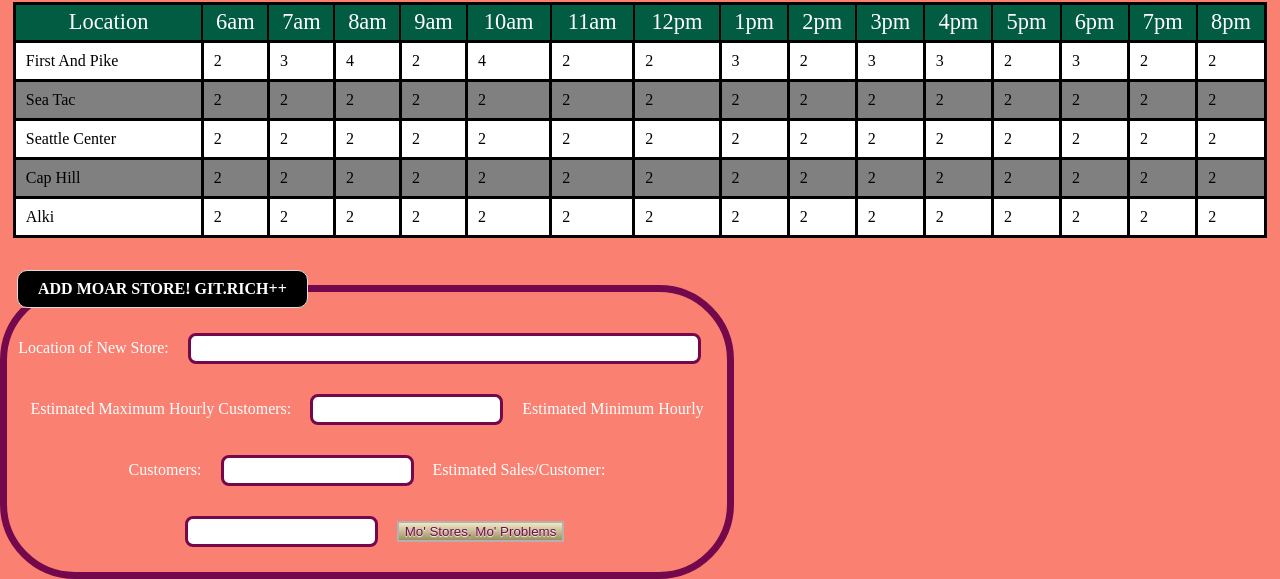
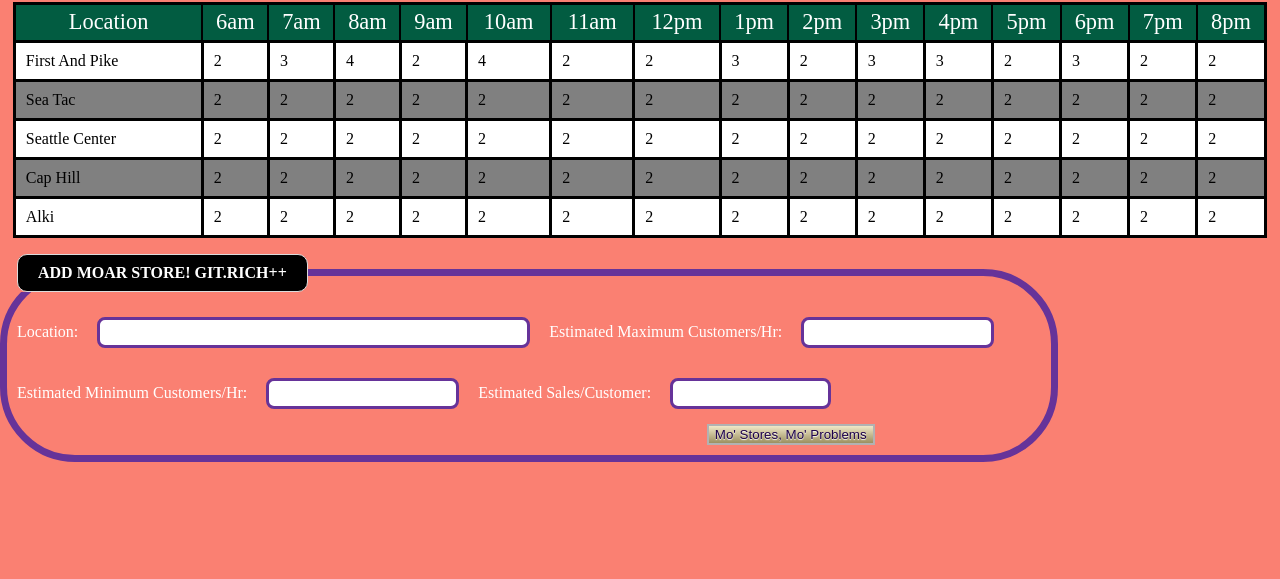
Before and after one commit to thetravisw/Salmon-Cookies, a plain HTML site: page index.html in a window 1280 px wide. Shown: the part 827-1406 px from the top of the page. After the commit the page ends 1289 px from the top, so only its background shows below. Drawn offline with Linux system fonts and the light colour scheme; a web font is replaced by a local one.

Commit message:
yeah yeah yeah

```diff
--- a/css/style.css
+++ b/css/style.css
@@ -2,14 +2,14 @@ table {
     border: 3px solid black;
     margin-left:auto;
     margin-right:auto;
-    width: 98%
+    width: 98vw;
 }
 
 iframe{
     border: 4px solid black;
-    margin-left:25%;
-    margin-right:25%;
-    width: 50%;
+    margin-left:25vw;
+    margin-right:25vw;
+    width: 50vw;
 }
 
 
@@ -59,7 +59,7 @@ header{
     font-family: 'Great Vibes', cursive;
     position:absolute;
     bottom:0;
-    width:100%;
+    width:100vw;
     text-align: center;
     font-size: 4rem;
 }
@@ -105,8 +105,8 @@ h1{
     text-align: center;
 }
 p:not(#tagline){
-    padding-left: 20%;
-    padding-right: 20%;
+    padding-left: 20vw;
+    padding-right: 20vw;
     padding-bottom: 30px;
     font-family: 'Raleway', sans-serif;
     font-size:2rem;
@@ -114,10 +114,12 @@ p:not(#tagline){
 }
 
 
-/*Style the form.   CSS lifted directly from sam */
+/*===================================================================
+Styling the New Store Form
+====================================================================*/
 
 input {
-    border: 3px solid #73094c;
+    border: 3px solid rebeccapurple;
     border-radius: 8px;
     padding: 5px 5px 5px 5px;
     margin: 15px;
@@ -130,11 +132,11 @@ input {
   }
 
   fieldset {
-    max-width: 700px;
-    border: 7px solid #73094c;
+    max-width: 80vw;
+    border: 7px solid rebeccapurple;
     border-radius: 75px;
     padding: 10px;
-    text-align: center;
+    text-align: left;
   }
 
   legend {
@@ -149,7 +151,7 @@ input {
   }
 
   button {
-    color: #73094c;
+    color: rgb(28, 0, 73);
     text-shadow: 0px 1px 1px #ffffff;
     border: 2px solid #b2b2b2;
     background-color: #73094c;
@@ -157,4 +159,6 @@ input {
     background: -moz-linear-gradient(top, #F0E8C7, #9C9060);
     background: -o-linear-gradient(top, #F0E8C7, #9C9060);
     background: -ms-linear-gradient(top, #F0E8C7, #9C9060);
+    float: right;
+    margin-right: 13vw
   }
--- a/index.html
+++ b/index.html
@@ -47,22 +47,22 @@
     <table id=EmployeesNeeded></table>
 
     <br>
-    <br>
     <form id=NewStoreForm>
         <fieldset>
-            <legend>Add Moar Store!  git.rich++</legend>
+            <legend>Add Moar Store! git.rich++</legend>
 
-            <label for'newStoreLocation'>Location of New Store:</label>
-            <input type="text", name='newStoreLocation', size=60 />
+            <label for 'newStoreLocation'>Location:</label>
+            <input type="text" , name='newStoreLocation' , size=50 />
 
-            <label for'maxCustomers'>Estimated Maximum Hourly Customers:</label>
-            <input type="number" name='maxCustomers', size=12 />
+            <label for 'maxCustomers'>Estimated Maximum Customers/Hr:</label>
+            <input type="number" name='maxCustomers' , size=16 />
 
-            <label for'minCustomers'>Estimated Minimum Hourly Customers:</label>
-            <input type="number", name='minCustomers', size=12 />
+            <label for 'minCustomers'>Estimated Minimum Customers/Hr:</label>
+            <input type="number" , name='minCustomers' , size=16 />
 
-            <label for'customerSales'>Estimated Sales/Customer:</label>
-            <input type="number", name='customerSales', size=12 />
+            <label for 'customerSales'>Estimated Sales/Customer:</label>
+            <input type="text" name='customerSales' , size=16 />
+            <br>
 
             <button type="submit">Mo' Stores, Mo' Problems</button>
         </fieldset>
--- a/js/app.js
+++ b/js/app.js
@@ -46,8 +46,8 @@ Store.prototype.populateSalesAndRender = function () {
         totalSales = this.purchases[i] + totalSales;
 
         //  Yoga:  Calculate Employees needed  [this.visitors/20, minimum 2]
-        this.employeesNeeded[i] = Math.ceil(this.visitors[i]/20 );
-        if (this.employeesNeeded[i] < 2){this.employeesNeeded[i]=2;}
+        this.employeesNeeded[i] = Math.ceil(this.visitors[i] / 20);
+        if (this.employeesNeeded[i] < 2) { this.employeesNeeded[i] = 2; }
 
         //  Render in the Table
 
@@ -58,13 +58,13 @@ Store.prototype.populateSalesAndRender = function () {
         //Yoga:  Render into employees needed table
 
         tdYoga = document.createElement('td');
-        tdYoga.textContent = ''+ this.employeesNeeded[i];
+        tdYoga.textContent = '' + this.employeesNeeded[i];
         trYoga.appendChild(tdYoga);
     }
 
     // total sales
     newTd = document.createElement('td');
-    newTd.textContent = '$' + Math.floor(totalSales*100)/100;
+    newTd.textContent = '$' + Math.floor(totalSales * 100) / 100;
     newTr.appendChild(newTd);
 
     //append completed Tr to table
@@ -100,7 +100,7 @@ for (var i in timeArray) {
 
 //Daily Sales Header
 newTh = document.createElement('th');
-newTh.textContent='Daily Sales';
+newTh.textContent = 'Daily Sales';
 newTr.appendChild(newTh);
 
 // append the tr to the table
@@ -126,18 +126,20 @@ alki.populateSalesAndRender();
 ///  Wednesday's Code  =============================================
 
 //  Event Listener on #NewStoreForm
+var NewStoreForm = document.getElementById('NewStoreForm');
+
 NewStoreForm.addEventListener('submit', NewStoreSubmitted);
 
 //  New Store Submitted Function  =================================
 
-function NewStoreSubmitted(event){
+function NewStoreSubmitted(event) {
     event.preventDefault();
     var newStoreName = event.target.newStoreLocation.value;
     var maxCustomers = event.target.maxCustomers.value;
     var minCustomers = event.target.minCustomers.value;
     var avgSales = event.target.customerSales.value;
 
-    var newStore = new Store(newStoreName,minCustomers,maxCustomers,avgSales);
+    var newStore = new Store(newStoreName, minCustomers, maxCustomers, avgSales);
 
     newStore.populateSalesAndRender();
 
```
